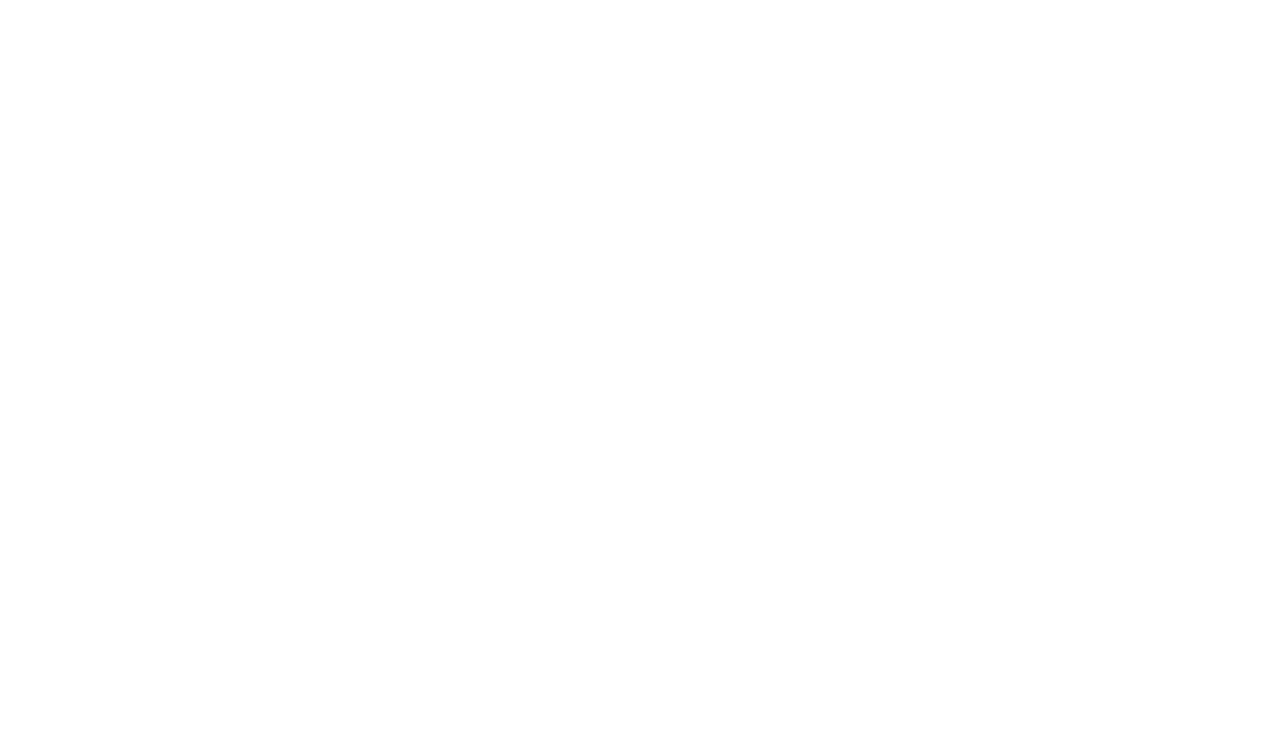
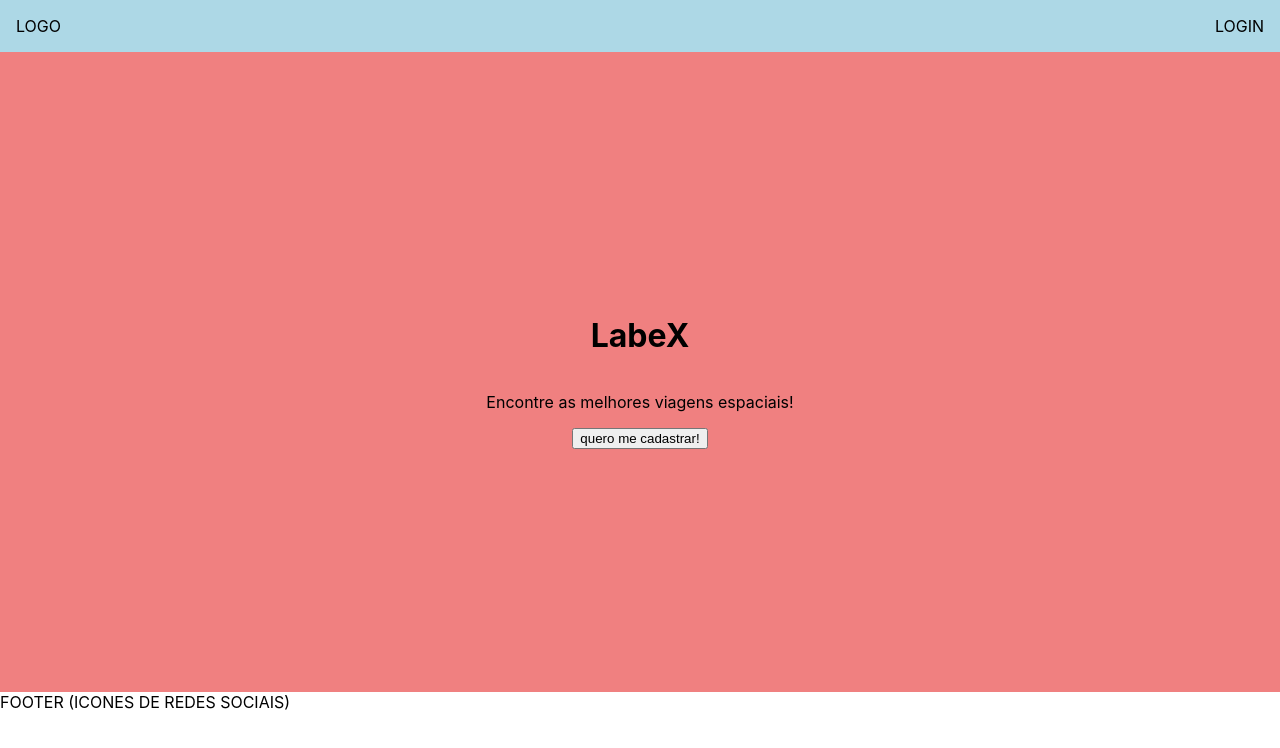
Before and after one commit to future4code/Eros-Valente, a React (Create React App) app in the folder semana10/projeto-labe-x/: page / in a window 1280 px wide. Shown: the top 748 px of the page. Built offline with nearby package versions, Linux system fonts and the light colour scheme.

Commit message:
codando layouts crus

```diff
--- a/semana10/projeto-labe-x/package.json
+++ b/semana10/projeto-labe-x/package.json
@@ -3,6 +3,7 @@
   "version": "0.1.0",
   "private": true,
   "dependencies": {
+    "@material-ui/core": "^3.9.3",
     "@testing-library/jest-dom": "^4.2.4",
     "@testing-library/react": "^9.5.0",
     "@testing-library/user-event": "^7.2.1",
--- a/semana10/projeto-labe-x/src/App.js
+++ b/semana10/projeto-labe-x/src/App.js
@@ -1,12 +1,13 @@
 import React from 'react';
+import HomePage from './Components/HomePage/HomePage.js'
+import LoginPage from './Components/LoginPage/LoginPage.js';
 
-import './App.css';
 
 function App() {
   return (
-    <div>
-
-    </div>
+    <>
+        <HomePage/>
+    </>
   );
 }
 
--- a/semana10/projeto-labe-x/src/Components/HomePage/HomePage.js
+++ b/semana10/projeto-labe-x/src/Components/HomePage/HomePage.js
@@ -0,0 +1,25 @@
+import React from 'react';
+import { AppBar, Main } from './styles.js';
+
+
+
+function HomePage() {
+  return (
+    <div>
+        <AppBar>
+            <p>LOGO</p>
+            <p>LOGIN</p>
+        </AppBar>
+        <Main>
+            <h1>LabeX</h1>
+            <p>Encontre as melhores viagens espaciais!</p>
+            <button>quero me cadastrar!</button>
+        </Main>
+        <div>
+            FOOTER (ICONES DE REDES SOCIAIS)
+        </div>
+    </div>
+  );
+}
+
+export default HomePage;
--- a/semana10/projeto-labe-x/src/Components/HomePage/styles.js
+++ b/semana10/projeto-labe-x/src/Components/HomePage/styles.js
@@ -0,0 +1,19 @@
+import styled from 'styled-components';
+
+export const AppBar = styled.div`
+    width: 100vw;
+    padding: 0px 16px;
+    background-color: lightblue;
+    display: flex;
+    justify-content: space-between;
+    box-sizing: border-box;
+`
+
+export const Main = styled.div`
+    display: flex;
+    background-color: lightcoral;
+    flex-direction: column;
+    align-items: center;
+    justify-content: center;
+    height:80vh;
+`
--- a/semana10/projeto-labe-x/src/Components/LoginPage/LoginPage.js
+++ b/semana10/projeto-labe-x/src/Components/LoginPage/LoginPage.js
@@ -1,10 +1,15 @@
 import React from 'react';
+
 
 
 function LoginPage() {
   return (
     <div>
-
+        <div>
+            <h4>LabeX</h4>
+            <input placeholder="email" type="email"/>
+            <input placeholder="senha" type="password"/>
+        </div>
     </div>
   );
 }
```
Also changed, not shown: semana10/projeto-labe-x/src/styles.js (added), 1 other file (tests, documents, lock files or other folders).
